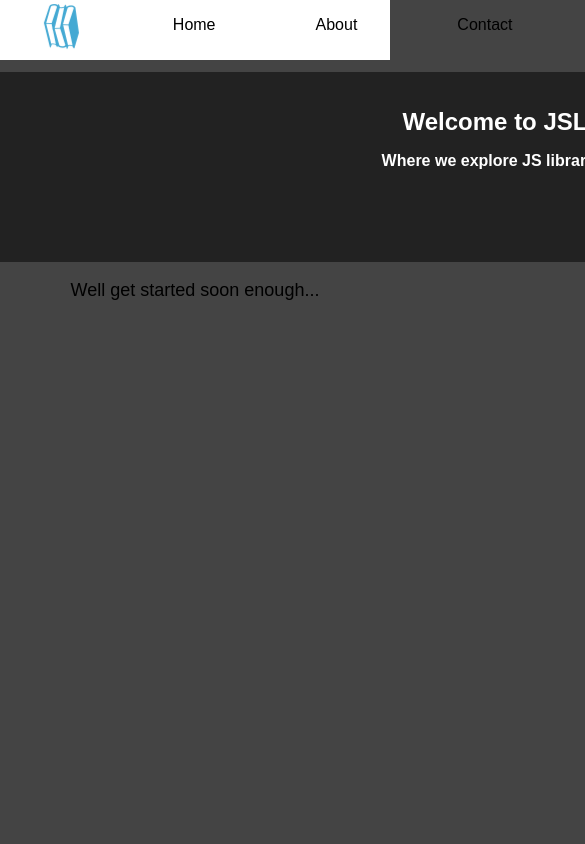
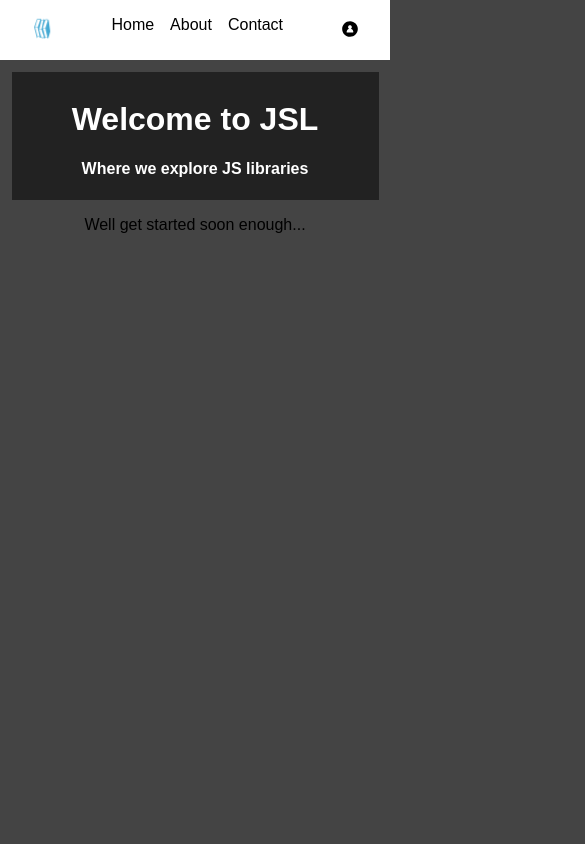
Before and after one commit to joha0033/library-blog, a React (Create React App) app: page / in a window 390 px wide. Shown: the top 844 px of the page, 585 px wide, since content can reach past the window. Built offline with nearby package versions, Linux system fonts and the light colour scheme.

Commit message:
responsive

```diff
--- a/src/App.css
+++ b/src/App.css
@@ -1,26 +1,64 @@
 .App {
   text-align: center;
-  height: 1000px;
+  height: 500px;
 }
 
 .App-header {
   align-items: center;
   margin: 3% auto;
-  width: 950px;
+  width: 80%;
   background-color: #222;
-  height: 150px;
-  padding: 20px;
+  height: 7em;
+  padding:.5em;
+  padding-bottom: 1em;
   color: white;
 }
 
 .App-title {
-  font-size: 1.5em;
+  font-size: 2em;
 }
+
 .App-subtitle {
+  margin-bottom: 5%;
+  padding-bottom:5%;
   font-size: 1em;
 }
 
 .App-intro {
   font-size: large;
-  height: 650px;
+  height: auto;
 }
+
+@media only screen and (max-width: 500px) {
+
+  .App {
+    text-align: center;
+    height: 500px;
+  }
+
+  .App-header {
+    align-items: center;
+    margin: 3% auto;
+    width: 90%;
+    background-color: #222;
+    height: 7em;
+    padding:.5em;
+    padding-bottom: .5em;
+    color: white;
+  }
+
+  .App-title {
+    font-size: 2em;
+  }
+
+  .App-subtitle {
+    margin-bottom: 5%;
+    padding-bottom:5%;
+    font-size: 1em;
+  }
+
+  .App-intro {
+    font-size: medium;
+    height: 50rem;
+  }
+}
--- a/src/components/App/App.js
+++ b/src/components/App/App.js
@@ -1,8 +1,8 @@
 import React, { Component } from 'react';
 // import logo from '../../logo.svg';
 import '../../App.css';
-import Header from '../shared/Header.js'
-import Footer from '../shared/Footer.js'
+import Header from '../shared/header/Header.js'
+import Footer from '../shared/footer/Footer.js'
 
 class App extends Component {
   render() {
--- a/src/components/shared/style.Footer.css
+++ b/src/components/shared/footer/style.Footer.css
@@ -3,7 +3,7 @@ footer {
   display: flex;
   justify-content: center;
   align-items: center;
-  padding: 10px;
+  /*padding: 10px;*/
   background: #222;
   color: white;
   text-align: center;
--- a/src/components/shared/Header.js
+++ b/src/components/shared/header/Header.js
@@ -1,7 +1,7 @@
 import React from 'react'
 import './style.Header.css'
-import logo from '../../assets/booksSVG.svg';
-import profile from '../../assets/profile.svg';
+import logo from '../../../assets/booksSVG.svg';
+import profile from '../../../assets/profile.svg';
 
 class Header extends React.Component{
   constructor(){
--- /dev/null
+++ b/src/components/shared/header/style.Header.css
@@ -0,0 +1,137 @@
+/* Header Styles*/
+
+.capsule {
+  display: flex;
+  justify-content: space-between;
+  align-items: center;
+}
+nav {
+  width: 100vw;
+  height: 60px;
+  background: white;
+}
+
+ul {
+  padding-left: 0;
+  display: flex;
+  list-style: none outside none;
+  justify-content: center;
+  align-items: center;
+}
+
+li {
+  margin: 0 1rem;
+  padding: 0 1rem;
+  color:black;
+}
+
+a,
+a:visited,
+a:active {
+  text-decoration: none;
+  color: black;
+}
+
+.Nav-profile, .Nav-logo{
+  height: 2rem;
+  margin-left: 10rem;
+  margin-right: 10rem;
+  margin-top: 1rem;
+}
+
+.Nav-logo {
+  display: inline;
+  animation: Nav-logo-spin infinite 20s linear;
+}
+
+@keyframes Nav-logo-spin {
+  from { transform: rotate(0deg); }
+  to { transform: rotate(360deg); }
+}
+
+
+/*
+ALOMST MID SIZE SCREEN!
+*/
+
+@media only screen and (max-width: 1045px) {
+
+
+  .capsule {
+    display: flex;
+    justify-content: space-between;
+    align-items: center;
+  }
+  nav {
+    width: 100vw;
+    height: 60px;
+    background: white;
+  }
+
+  ul {
+    display: flex;
+    list-style: none outside none;
+    justify-content: center;
+    align-items: center;
+  }
+
+  li {
+    margin: 0 .5rem;
+    padding: 0 .5rem;
+    color:black;
+  }
+
+  a,
+  a:visited,
+  a:active {
+    text-decoration: none;
+    color: black;
+  }
+
+  .cartitem {
+    position: relative;
+    float: right;
+  }
+
+  .Nav-profile, .Nav-logo{
+    height: 2rem;
+    margin-left: 8rem;
+    margin-right: 8rem;
+    margin-top: .5rem;
+  }
+
+  .Nav-logo {
+    display: inline;
+    animation: Nav-logo-spin infinite 20s linear;
+  }
+
+  @keyframes Nav-logo-spin {
+    from { transform: rotate(0deg); }
+    to { transform: rotate(360deg); }
+  }
+
+}
+@media only screen and (max-width: 700px) {
+
+  ul {
+    padding-left: 0;
+    display: flex;
+    list-style: none outside none;
+    justify-content: center;
+    align-items: center;
+  }
+
+  li {
+    margin: 0 .25rem;
+    padding: 0 .25rem;
+    color:black;
+  }
+
+  .Nav-profile, .Nav-logo{
+    height: 1rem;
+    margin-left: 2rem;
+    margin-right: 2rem;
+    margin-top: .5rem;
+  }
+
+}
--- a/src/components/shared/style.header.css
+++ /dev/null
@@ -1,55 +0,0 @@
-/* Header Styles*/
-
-.capsule {
-  display: flex;
-  justify-content: space-between;
-  align-items: center;
-}
-nav {
-  width: 100vw;
-  height: 60px;
-  background: white;
-}
-
-ul {
-  padding-left: 0;
-  display: flex;
-  list-style: none outside none;
-  justify-content: center;
-  align-items: center;
-}
-
-li {
-  margin: 0 20px;
-  padding: 0 30px;
-  color:black;
-}
-
-a,
-a:visited,
-a:active {
-  text-decoration: none;
-  color: black;
-}
-
-.cartitem {
-  position: relative;
-  float: right;
-}
-
-.Nav-profile, .Nav-logo{
-  height: 35px;
-  margin-left: 10%;
-  margin-right: 10%;
-  margin-top: 1%;
-}
-
-.Nav-logo {
-  display: inline;
-  animation: Nav-logo-spin infinite 20s linear;
-}
-
-@keyframes Nav-logo-spin {
-  from { transform: rotate(0deg); }
-  to { transform: rotate(360deg); }
-}
```
Also changed, not shown: src/components/shared/footer/Footer.js (renamed from src/components/shared/Footer.js), 2 other files (tests, documents, lock files or other folders).
